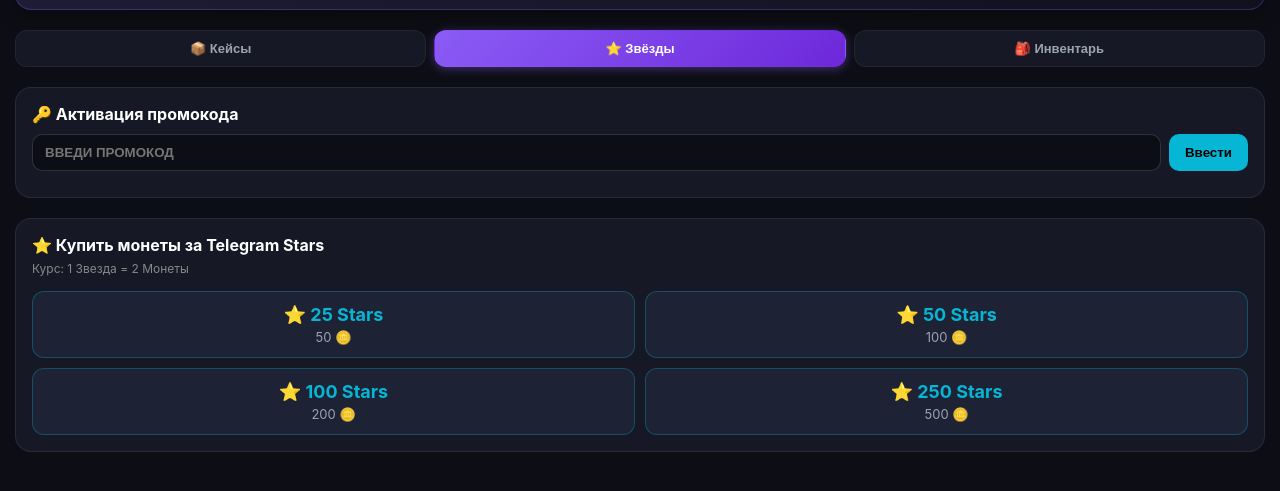
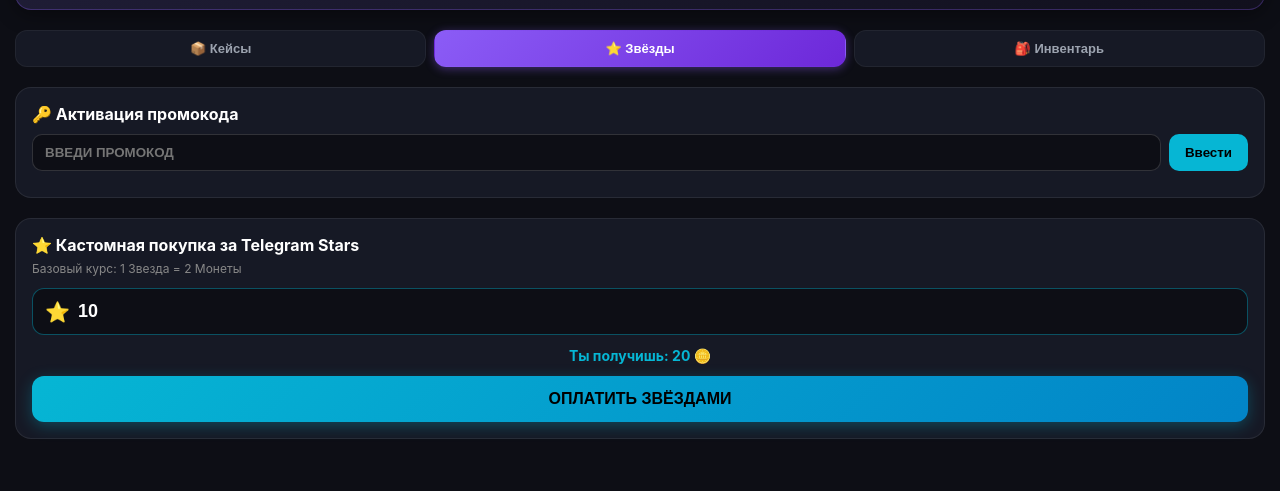
Before and after one commit to vovasvivo/brainup-up, a plain HTML site: page index.html in a window 1280 px wide. Both pictures are taken after a click on the button "⭐ Звёзды". Shown: the part 65-556 px from the top of the page. Drawn offline with Linux system fonts and the light colour scheme.

Commit message:
Update index.html

```diff
--- a/index.html
+++ b/index.html
@@ -123,23 +123,58 @@
             cursor: pointer;
         }
 
-        .stars-grid {
-            display: grid;
-            grid-template-columns: 1fr 1fr;
-            gap: 10px;
+        /* Кастомный ввод Звёзд */
+        .custom-stars-box {
+            display: flex;
+            flex-direction: column;
+            gap: 12px;
+            margin-top: 10px;
         }
 
-        .star-pack {
-            background: #1e2235;
-            border: 1px solid rgba(6, 182, 212, 0.3);
+        .stars-input-container {
+            display: flex;
+            align-items: center;
+            background: #0d0e15;
+            border: 1px solid rgba(6, 182, 212, 0.4);
             border-radius: 12px;
-            padding: 12px;
-            text-align: center;
-            cursor: pointer;
+            padding: 0 12px;
         }
 
-        .star-amount { font-size: 18px; font-weight: bold; color: var(--accent-cyan); }
-        .coin-get { font-size: 13px; color: #9ca3af; margin-top: 4px; }
+        .stars-input-container span {
+            font-size: 20px;
+            margin-right: 8px;
+        }
+
+        .stars-input {
+            width: 100%;
+            background: transparent;
+            border: none;
+            color: white;
+            font-size: 18px;
+            font-weight: bold;
+            padding: 12px 0;
+            outline: none;
+        }
+
+        .stars-calc-preview {
+            font-size: 14px;
+            color: var(--accent-cyan);
+            font-weight: bold;
+            text-align: center;
+        }
+
+        .buy-stars-btn {
+            width: 100%;
+            padding: 14px;
+            background: linear-gradient(135deg, var(--accent-cyan), #0284c7);
+            border: none;
+            color: black;
+            font-size: 16px;
+            font-weight: 900;
+            border-radius: 12px;
+            cursor: pointer;
+            box-shadow: 0 4px 15px rgba(6, 182, 212, 0.3);
+        }
 
         /* Кейсы */
         .cases-grid {
@@ -394,26 +429,16 @@
         </div>
 
         <div class="deposit-card">
-            <h4 style="margin-top:0; margin-bottom:6px;">⭐ Купить монеты за Telegram Stars</h4>
-            <p style="font-size:12px; color:#888; margin-top:0; margin-bottom:15px;">Курс: 1 Звезда = 2 Монеты</p>
+            <h4 style="margin-top:0; margin-bottom:6px;">⭐ Кастомная покупка за Telegram Stars</h4>
+            <p style="font-size:12px; color:#888; margin-top:0; margin-bottom:12px;">Базовый курс: 1 Звезда = 2 Монеты</p>
 
-            <div class="stars-grid">
-                <div class="star-pack" onclick="buyStars(25)">
-                    <div class="star-amount">⭐ 25 Stars</div>
-                    <div class="coin-get" id="pack-25">50 🪙</div>
+            <div class="custom-stars-box">
+                <div class="stars-input-container">
+                    <span>⭐</span>
+                    <input type="number" id="customStarsInput" class="stars-input" placeholder="Введите кол-во звёзд" min="1" value="10" oninput="calculateCustomCoins()">
                 </div>
-                <div class="star-pack" onclick="buyStars(50)">
-                    <div class="star-amount">⭐ 50 Stars</div>
-                    <div class="coin-get" id="pack-50">100 🪙</div>
-                </div>
-                <div class="star-pack" onclick="buyStars(100)">
-                    <div class="star-amount">⭐ 100 Stars</div>
-                    <div class="coin-get" id="pack-100">200 🪙</div>
-                </div>
-                <div class="star-pack" onclick="buyStars(250)">
-                    <div class="star-amount">⭐ 250 Stars</div>
-                    <div class="coin-get" id="pack-250">500 🪙</div>
-                </div>
+                <div class="stars-calc-preview" id="starsCalcPreview">Ты получишь: 20 🪙</div>
+                <button class="buy-stars-btn" onclick="buyCustomStars()">ОПЛАТИТЬ ЗВЁЗДАМИ</button>
             </div>
         </div>
     </div>
@@ -458,7 +483,7 @@
 
             updateBalanceUI();
             renderInventory();
-            updatePacksDisplay();
+            calculateCustomCoins();
         }
 
         function saveData() {
@@ -523,7 +548,7 @@
                 saveData();
                 status.style.color = '#10b981';
                 status.innerText = "✅ +5% бонус к пополнению активирован!";
-                updatePacksDisplay();
+                calculateCustomCoins();
             } else {
                 status.style.color = '#ef4444';
                 status.innerText = "❌ Неверный промокод";
@@ -531,22 +556,44 @@
             document.getElementById('promoInput').value = '';
         }
 
-        function updatePacksDisplay() {
+        // Подсчет монет при вводе кастомных звёзд
+        function calculateCustomCoins() {
+            const inputVal = parseInt(document.getElementById('customStarsInput').value, 10) || 0;
+            const baseCoins = inputVal * 2;
+            const finalCoins = Math.floor(baseCoins * activePromoBonus);
+
+            let text = `Ты получишь: ${finalCoins.toLocaleString()} 🪙`;
             if (activePromoBonus > 1) {
-                document.getElementById('pack-25').innerText = `${Math.floor(50 * 1.05)} 🪙 (+5%)`;
-                document.getElementById('pack-50').innerText = `${Math.floor(100 * 1.05)} 🪙 (+5%)`;
-                document.getElementById('pack-100').innerText = `${Math.floor(200 * 1.05)} 🪙 (+5%)`;
-                document.getElementById('pack-250').innerText = `${Math.floor(500 * 1.05)} 🪙 (+5%)`;
+                text += ` (+5% бонус!)`;
             }
+            document.getElementById('starsCalcPreview').innerText = text;
         }
 
-        function buyStars(stars) {
-            const baseCoins = stars * 2;
+        // Оплата кастомного кол-ва Звёзд через Telegram Stars API
+        function buyCustomStars() {
+            const starsCount = parseInt(document.getElementById('customStarsInput').value, 10);
+            if (!starsCount || starsCount <= 0) {
+                showWinModal("⚠️", "Укажите корректное кол-во звёзд", 0, "ОШИБКА");
+                return;
+            }
+
+            const baseCoins = starsCount * 2;
             const finalCoins = Math.floor(baseCoins * activePromoBonus);
-            balance += finalCoins;
-            updateBalanceUI();
-            saveData();
-            showWinModal("⭐", "Пополнение Stars", finalCoins, "ПОПОЛНЕНИЕ!");
+
+            if (tg && tg.openInvoice) {
+                // Если WebApp открыт внутри Telegram, просим сервер/бота сгенерировать инвойс
+                // tg.openInvoice(invoiceUrl, (status) => {
+                //     if (status === 'paid') {
+                //          balance += finalCoins;
+                //          updateBalanceUI();
+                //          saveData();
+                //          showWinModal("⭐", "Оплата прошла успешно!", finalCoins, "УСПЕШНО");
+                //     }
+                // });
+                alert(`Здесь вызывается инвойс на ${starsCount} Звёзд в Telegram! На сервере будет сгенерирован чек.`);
+            } else {
+                showWinModal("⭐", "Для оплаты за звёзды откройте через Telegram!", 0, "ИНФО");
+            }
         }
 
         function openCaseView(index) {
@@ -568,14 +615,13 @@
             document.getElementById('active-case-view').style.display = 'none';
         }
 
-        // Генерация трека с ГОТОВЫМ выигрышным элементом на 28-й позиции
         function generateTrack(c, targetWinVal = null) {
             const track = document.getElementById('track');
             track.innerHTML = '';
             for (let i = 0; i < 40; i++) {
                 let dropVal;
                 if (i === 28 && targetWinVal !== null) {
-                    dropVal = targetWinVal; // Подставляем выигрыш строго на победную позицию!
+                    dropVal = targetWinVal;
                 } else {
                     dropVal = c.drops[Math.floor(Math.random() * c.drops.length)];
                 }
@@ -597,7 +643,6 @@
                 return;
             }
 
-            // 1. Списываем стоимость
             balance -= c.price;
             updateBalanceUI();
             saveData();
@@ -607,18 +652,14 @@
 
             if (tg && tg.HapticFeedback) tg.HapticFeedback.impactOccurred('medium');
 
-            // 2. Выбираем случайный выигрыш заранее
             const winCoins = c.drops[Math.floor(Math.random() * c.drops.length)];
-
-            // 3. Строим трек с выигрышем строго на 28 карточке
             generateTrack(c, winCoins);
 
             const track = document.getElementById('track');
             track.style.transition = 'none';
             track.style.transform = 'translateX(0px)';
 
-            // Расчет смещения: карточка №28 встанет ровно под красную стрелку
-            const cardWidth = 93; // 85px ширина + 8px margin
+            const cardWidth = 93;
             const containerWidth = document.getElementById('rouletteContainer').offsetWidth;
             const targetPos = (28 * cardWidth) - (containerWidth / 2) + (cardWidth / 2);
 
@@ -627,7 +668,6 @@
                 track.style.transform = `translateX(-${targetPos}px)`;
             }, 50);
 
-            // 4. После остановки выдаем награду
             setTimeout(() => {
                 spinBtn.disabled = false;
                 balance += winCoins;
@@ -651,7 +691,7 @@
             const coinsBox = document.getElementById('winCoinsText');
             if (coins > 0) {
                 coinsBox.style.display = 'inline-block';
-                coinsBox.innerText = `+${coins} 🪙`;
+                coinsBox.innerText = `+${coins.toLocaleString()} 🪙`;
             } else {
                 coinsBox.style.display = 'none';
             }
@@ -682,7 +722,6 @@
             });
         }
 
-        // Запуск при старте
         renderCases();
         loadData();
     </script>
```
